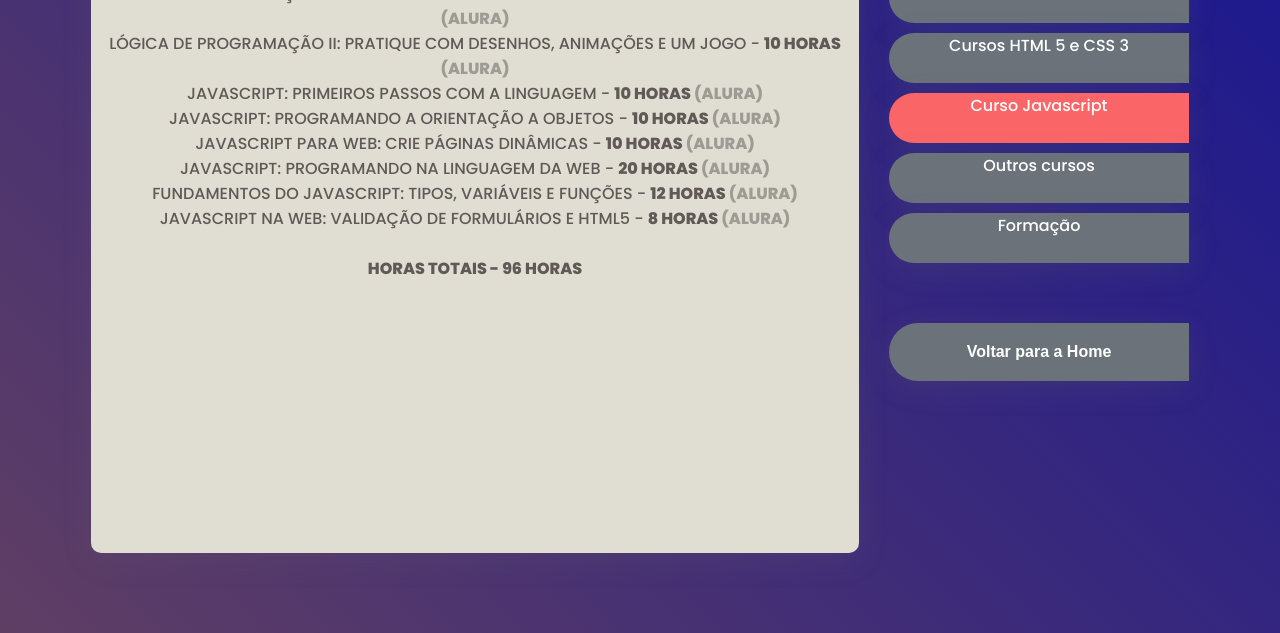
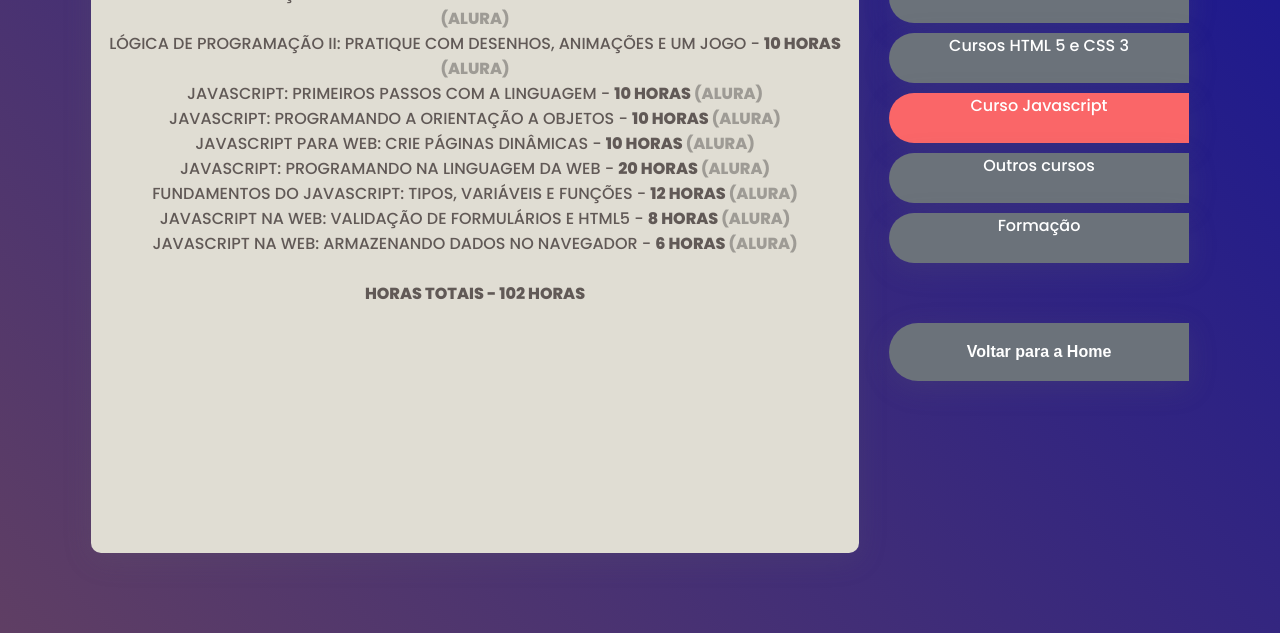
Before and after one commit to Adrianodbs/Meu-curr-culo, a plain HTML site: page index.html in a window 1280 px wide. Both pictures are taken after a click on the item "Curso Javascript". Shown: the part 167-800 px from the top of the page. Drawn offline with Linux system fonts and the light colour scheme.

Commit message:
adicionado curso javascript

```diff
--- a/index.html
+++ b/index.html
@@ -130,8 +130,12 @@
               JavaScript na Web: validação de Formulários e HTML5 -
               <strong> 8 Horas </strong><span>(ALURA)</span>
             </p>
+            <p>
+              JavaScript na Web: armazenando dados no navegador -
+              <strong> 6 Horas </strong><span>(ALURA)</span>
+            </p>
             <p><br /></p>
-            <p><strong>HORAS TOTAIS - 96 HORAS</strong></p>
+            <p><strong>HORAS TOTAIS - 102 HORAS</strong></p>
           </div>
 
           <div class="cartao" id="cartao-outros-cursos">
```
